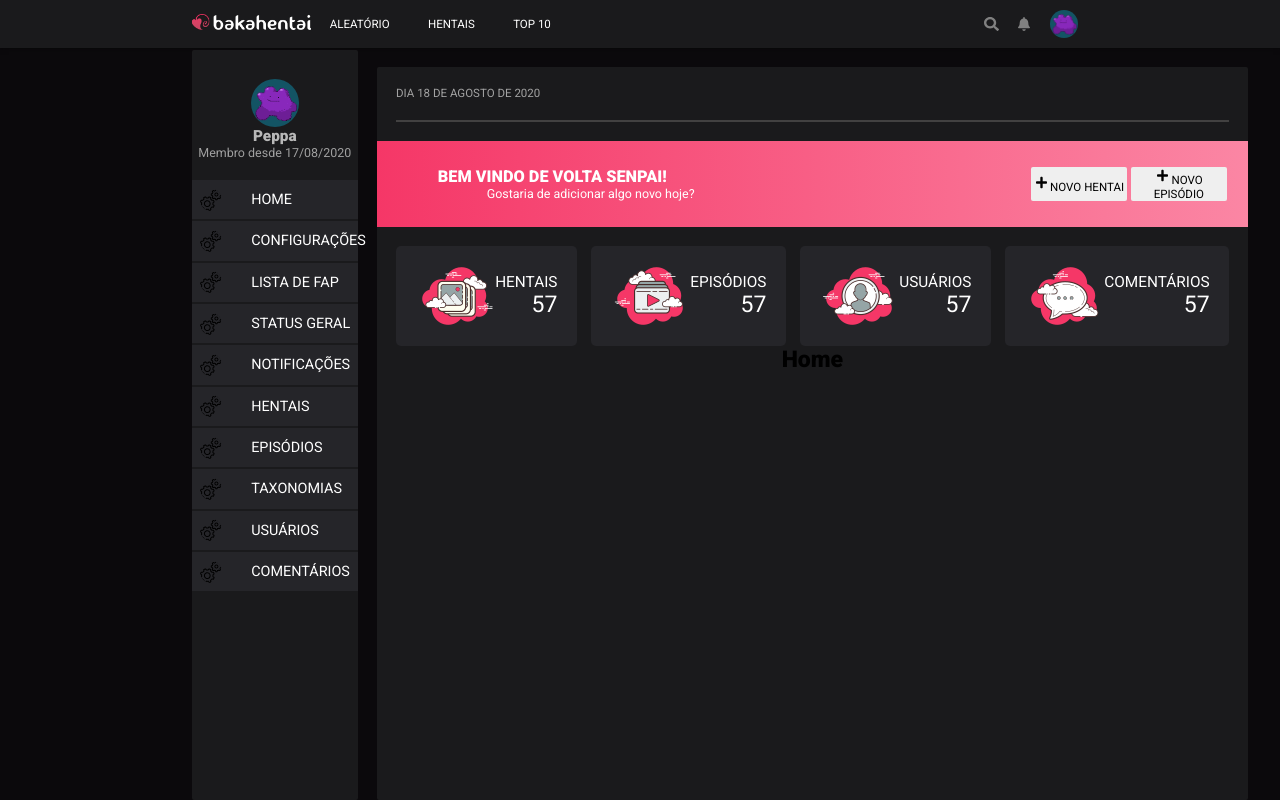
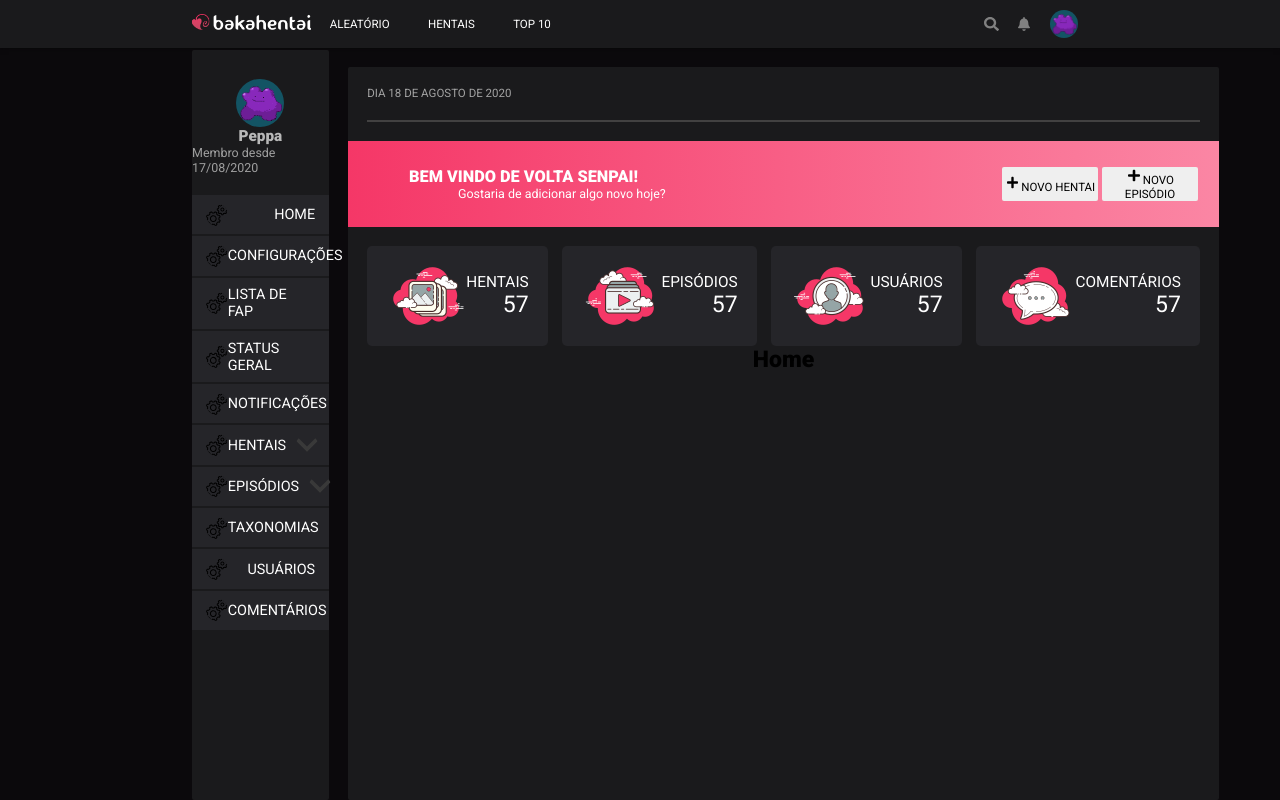
Before and after one commit to PeppoDev/bakahentai-dashboard, a React (Create React App) app: page / in a window 1280 px wide. Built offline with nearby package versions, Linux system fonts and the light colour scheme.

Commit message:
change the dropdown menu

```diff
--- a/src/components/MenuAside/index.jsx
+++ b/src/components/MenuAside/index.jsx
@@ -3,6 +3,7 @@ import { Link } from "react-router-dom";
 //assets
 import photo from "../../assets/images/ditto.png";
 import settingsIcon from "../../assets/icons/settings.svg";
+import arrowIcon from "../../assets/icons/arrow.svg";
 
 //css
 import "./styles.scss";
@@ -75,6 +76,7 @@ function MenuAside() {
       >
         <img className="icon-aside" src={settingsIcon} alt="" />
         Hentais
+        <img className="icon-aside sub-icon" src={arrowIcon} alt="" />
       </Link>
 
       {showHentaiM ? (
@@ -95,6 +97,7 @@ function MenuAside() {
       >
         <img className="icon-aside" src={settingsIcon} alt="" />
         Episódios
+        <img className="icon-aside sub-icon" src={arrowIcon} alt="" />
       </Link>
       {showEpisodeM ? (
         <>
--- a/src/components/MenuAside/styles.scss
+++ b/src/components/MenuAside/styles.scss
@@ -26,18 +26,28 @@
         margin-bottom: 2rem;
     }
 
+    .sub-icon {
+
+        margin-left: 1rem;
+
+
+    }
+
     .sub-button {
-        width: 85%;
+        width: 100%;
         display: flex;
         text-transform: uppercase;
+        background-color: #393939;
         border: 0;
-        font-size: 1.2rem;
+        color: #fff;
+        margin: 1px 0;
+        font-size: 1.5rem;
         transition: .2s ease;
-        padding: 0.9rem 0;
+        text-decoration: none;
         justify-content: center;
         align-items: center;
-        background-color: var(--color-menu);
-        color: white;
+        padding-left: 5%;
+
 
         &:hover {
             background-color: var(--color-menu-hover);
@@ -46,6 +56,9 @@
     }
 
     .section-button {
+        padding-left: 15%;
+        padding-right: 15%;
+
         width: 100%;
         display: flex;
         text-transform: uppercase;
@@ -57,13 +70,14 @@
         padding: 0.9rem 0;
         transition: .2s ease;
         text-decoration: none;
-        justify-content: flex-start;
+        justify-content: space-between;
         align-items: center;
-        padding-left: 5%;
+        padding-left: 10%;
+        padding-right: 10%;
 
-        img {
+        .icon-aside {
             width: 2.3rem;
-            margin-right: 3rem;
+
         }
 
         &:hover {
```
Also changed, not shown: src/assets/icons/arrow.svg (added).
